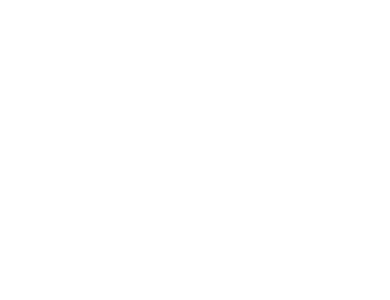
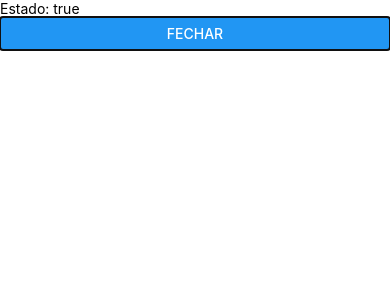
Before and after one commit to viniciusstroher/reactNative, a React Native app: screen / in a window 390 px wide. Shown: the top 300 px of the page. Built offline with nearby package versions, Linux system fonts and the light colour scheme.

Commit message:
first commit

```diff
--- a/App.js
+++ b/App.js
@@ -1,15 +1,44 @@
 // adb shell input keyevent 82
 import React from 'react';
-import { StyleSheet, Text, View,Modal } from 'react-native';
+import { StyleSheet, Text, View,Modal,Button  } from 'react-native';
 import MapVini from './MapVini.js';
 
 
 export default class App extends React.Component {
+  constructor(props) {
+    super(props);
+    this.state = {isModalVisible:true};
+    //BINDAR
+    this.fechaModal = this.fechaModal.bind(this)
+    this.abrirModal = this.abrirModal.bind(this)
+  }
+
+  fechaModal() {
+    this.setState({ isModalVisible: false});
+  }
+
+  abrirModal() {
+    this.setState({ isModalVisible: true});
+  }
+
+  handleonRequestClose() {
+    e.preventDefault();
+  }
+
   render() {
+    //let visivel = String(this.state.isModalVisible);
     return (
 
       <View style={styles.container}>
 
+        <Text>Modal: {String(this.state.isModalVisible)}</Text>
+
+        <Button title="Abrir" onPress={this.abrirModal}  />
+
+        <Modal visible={this.state.isModalVisible} onRequestClose={this.handleonRequestClose}>
+          <Text>Estado: {String(this.state.isModalVisible)}</Text>
+          <Button title="Fechar" onPress={this.fechaModal}  />
+        </Modal>
 
       </View>
 
```
